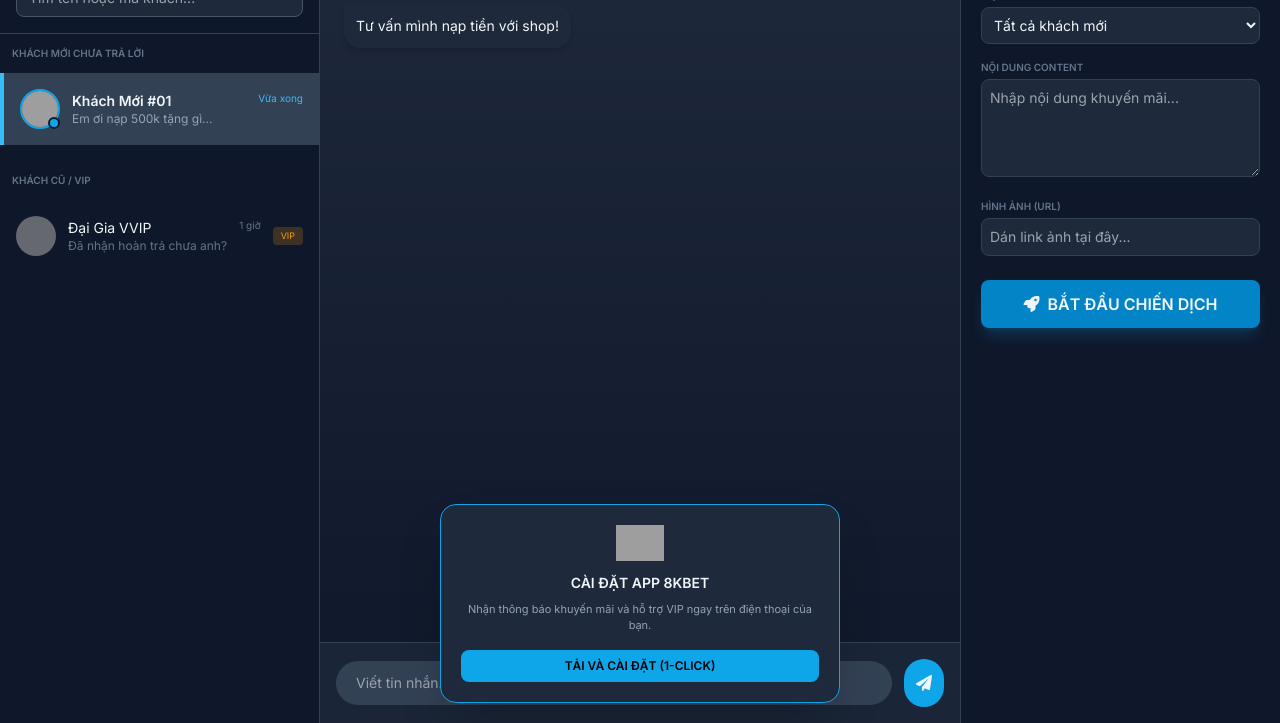
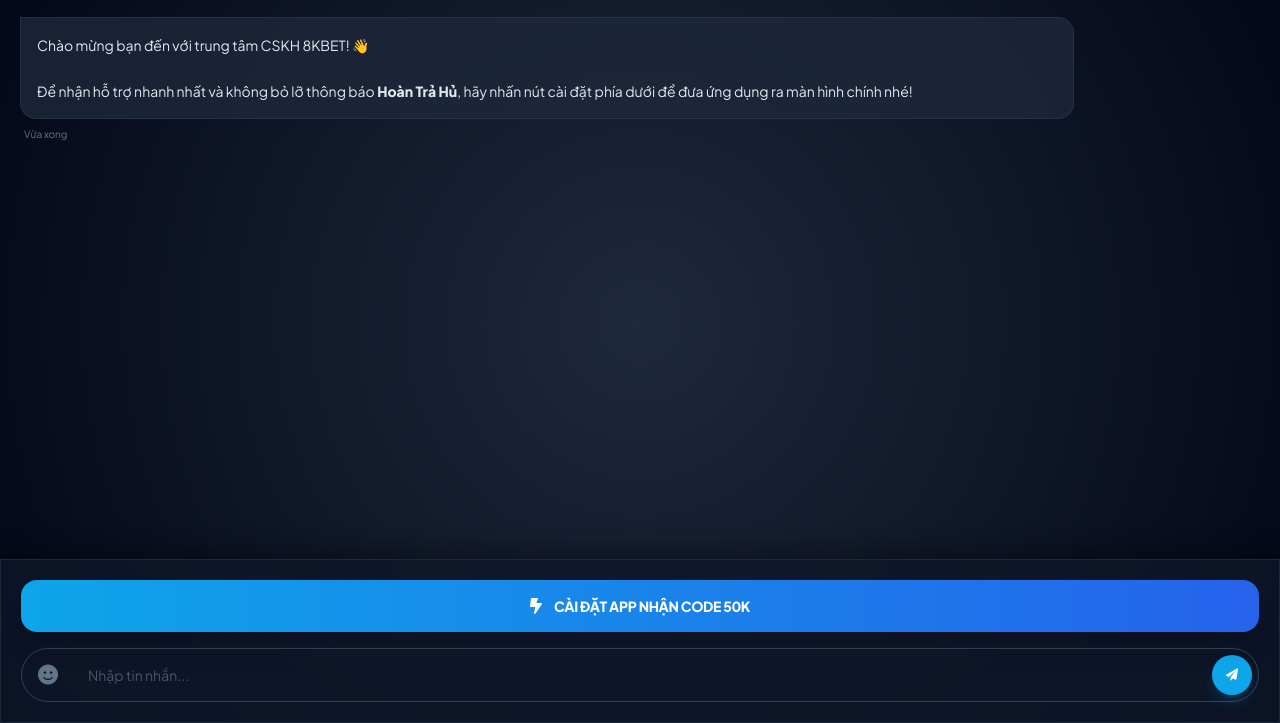
Before and after one commit to baovuive2000-prog/CSKH8K, a plain HTML site: page index.html in a window 1280 px wide. Shown: the part 77-800 px from the top of the page. Drawn offline with nearby package versions, Linux system fonts and the light colour scheme; grey boxes are pictures that could not be loaded.

Commit message:
Update index.html

```diff
--- a/index.html
+++ b/index.html
@@ -2,125 +2,185 @@
 <html lang="vi">
 <head>
     <meta charset="UTF-8">
-    <meta name="viewport" content="width=device-width, initial-scale=1.0">
-    <title>CSKH Professional System - 8KBET</title>
+    <meta name="viewport" content="width=device-width, initial-scale=1.0, maximum-scale=1.0, user-scalable=no">
+    <title>CSKH 8KBET - Hội Viên Chính Thức</title>
+
     <link rel="manifest" href="manifest.json">
+    <meta name="apple-mobile-web-app-capable" content="yes">
+    <meta name="apple-mobile-web-app-status-bar-style" content="black-translucent">
+    <link rel="apple-touch-icon" href="https://cdn-icons-png.flaticon.com/512/5968/5968756.png">
+
     <script src="https://cdn.tailwindcss.com"></script>
     <link rel="stylesheet" href="https://cdnjs.cloudflare.com/ajax/libs/font-awesome/6.0.0/css/all.min.css">
+    <link href="https://fonts.googleapis.com/css2?family=Plus+Jakarta+Sans:wght@400;600;800&display=swap" rel="stylesheet">
+
     <style>
-        @import url('https://fonts.googleapis.com/css2?family=Inter:wght@300;400;600&display=swap');
-        body { font-family: 'Inter', sans-serif; background-color: #0f172a; color: #f1f5f9; margin: 0; overflow: hidden; display: flex; height: 100vh; }
-        .custom-scrollbar::-webkit-scrollbar { width: 5px; }
-        .custom-scrollbar::-webkit-scrollbar-thumb { background: #334155; border-radius: 10px; }
-        .chat-gradient { background: linear-gradient(180deg, #1e293b 0%, #0f172a 100%); }
-        .active-user { background-color: #334155 !important; border-left: 4px solid #38bdf8; }
-        @keyframes slideUp { from { bottom: -100px; opacity: 0; } to { bottom: 20px; opacity: 1; } }
-        .install-popup { animation: slideUp 0.5s ease; position: fixed; bottom: 20px; left: 50%; transform: translateX(-50%); z-index: 9999; width: 90%; max-width: 400px; }
+        * { font-family: 'Plus Jakarta Sans', sans-serif; -webkit-tap-highlight-color: transparent; }
+        body { background-color: #020617; color: #f8fafc; overflow: hidden; }
+
+        /* Hiệu ứng kính mờ Glassmorphism */
+        .glass { background: rgba(15, 23, 42, 0.8); backdrop-filter: blur(12px); border: 1px solid rgba(255, 255, 255, 0.1); }
+
+        /* Hiệu ứng nền chuyển động */
+        .bg-animate {
+            background: radial-gradient(circle at 50% 50%, #1e293b 0%, #020617 100%);
+            position: fixed; inset: 0; z-index: -1;
+        }
+
+        /* Animation cho nút bấm */
+        @keyframes shine {
+            0% { left: -100%; }
+            20% { left: 100%; }
+            100% { left: 100%; }
+        }
+        .btn-premium {
+            position: relative; overflow: hidden;
+            background: linear-gradient(90deg, #0ea5e9, #2563eb);
+            transition: all 0.3s cubic-bezier(0.4, 0, 0.2, 1);
+        }
+        .btn-premium::after {
+            content: ''; position: absolute; top: 0; left: -100%; width: 50%; height: 100%;
+            background: linear-gradient(90deg, transparent, rgba(255,255,255,0.3), transparent);
+            animation: shine 3s infinite;
+        }
+
+        /* Hiệu ứng chỉ tay iOS */
+        .ios-guide-box {
+            position: fixed; bottom: 90px; left: 50%; transform: translateX(-50%);
+            z-index: 1000; width: 85%; max-width: 320px; display: none;
+        }
+
+        /* Khung Chat */
+        #chat-area::-webkit-scrollbar { width: 4px; }
+        #chat-area::-webkit-scrollbar-thumb { background: #334155; border-radius: 10px; }
     </style>
 </head>
-<body>
+<body class="h-screen flex flex-col">
+    <div class="bg-animate"></div>
 
-    <aside class="w-80 bg-slate-900 border-r border-slate-700 flex flex-col">
-        <div class="p-4 border-b border-slate-700">
-            <h1 class="text-xl font-bold text-sky-400"><i class="fa-solid fa-bolt-lightning mr-2"></i>CSKH PRO 2026</h1>
-            <input type="text" placeholder="Tìm tên hoặc mã khách..." class="w-full mt-3 bg-slate-800 border border-slate-600 rounded-lg px-3 py-2 text-sm text-white outline-none focus:border-sky-500">
-        </div>
-        <div class="flex-1 overflow-y-auto custom-scrollbar">
-            <div class="p-3 text-[10px] font-bold text-slate-500 uppercase">Khách mới chưa trả lời</div>
-            <div class="active-user p-4 flex items-center gap-3 cursor-pointer">
-                <div class="relative"><img src="https://i.pravatar.cc/150?u=9" class="w-10 h-10 rounded-full border-2 border-sky-500"><span class="absolute bottom-0 right-0 w-3 h-3 bg-sky-500 border-2 border-slate-900 rounded-full"></span></div>
-                <div class="flex-1"><div class="flex justify-between"><span class="text-sm font-semibold">Khách Mới #01</span><span class="text-[10px] text-sky-400">Vừa xong</span></div><p class="text-xs text-slate-400 truncate">Em ơi nạp 500k tặng gì...</p></div>
+    <header class="p-4 glass flex items-center justify-between sticky top-0 z-50">
+        <div class="flex items-center gap-3">
+            <div class="relative">
+                <img src="https://cdn-icons-png.flaticon.com/512/5968/5968756.png" class="w-10 h-10 rounded-xl shadow-lg shadow-sky-500/20">
+                <span class="absolute -bottom-1 -right-1 w-3.5 h-3.5 bg-green-500 border-2 border-slate-900 rounded-full"></span>
             </div>
-            <div class="p-3 text-[10px] font-bold text-slate-500 uppercase mt-4">Khách cũ / VIP</div>
-            <div class="p-4 flex items-center gap-3 cursor-pointer hover:bg-slate-800">
-                <img src="https://i.pravatar.cc/150?u=5" class="w-10 h-10 rounded-full opacity-60">
-                <div class="flex-1"><div class="flex justify-between"><span class="text-sm">Đại Gia VVIP</span><span class="text-[10px] text-slate-500">1 giờ</span></div><p class="text-xs text-slate-500 truncate">Đã nhận hoàn trả chưa anh?</p></div>
-                <span class="bg-amber-500/20 text-amber-500 text-[9px] px-2 py-0.5 rounded">VIP</span>
+            <div>
+                <h2 class="font-extrabold text-sm tracking-tight text-white uppercase">8KBET CSKH PRO</h2>
+                <p class="text-[10px] text-sky-400 font-semibold tracking-widest uppercase">Hệ thống Hội Viên</p>
             </div>
         </div>
-    </aside>
+        <div class="flex gap-4 text-slate-400">
+            <button class="hover:text-white transition"><i class="fa-solid fa-shield-check text-lg"></i></button>
+            <button class="hover:text-white transition"><i class="fa-solid fa-ellipsis-vertical text-lg"></i></button>
+        </div>
+    </header>
 
-    <main class="flex-1 flex flex-col chat-gradient">
-        <header class="p-4 bg-slate-800/50 border-b border-slate-700 flex justify-between items-center">
-            <div class="flex items-center gap-3"><h2 class="font-bold">Khách Mới #01</h2><span class="text-sky-400 text-[10px] animate-pulse">● ĐANG TRỰC TUYẾN</span></div>
-        </header>
-        <div id="chatBox" class="flex-1 p-6 overflow-y-auto custom-scrollbar flex flex-col gap-4">
-            <div class="bg-slate-800 p-3 rounded-2xl rounded-tl-none max-w-[70%] self-start shadow-md"><p class="text-sm">Tư vấn mình nạp tiền với shop!</p></div>
-        </div>
-        <div class="p-4 bg-slate-800/80 flex items-center gap-3 border-t border-slate-700">
-            <input id="userInput" type="text" placeholder="Viết tin nhắn..." class="flex-1 bg-slate-700 border-none rounded-full px-5 py-3 text-sm text-white focus:ring-2 focus:ring-sky-500 outline-none">
-            <button onclick="sendMessage()" class="bg-sky-500 p-3 rounded-full hover:bg-sky-600 transition"><i class="fa-solid fa-paper-plane"></i></button>
+    <main id="chat-area" class="flex-1 overflow-y-auto p-5 flex flex-col gap-6">
+        <div class="flex flex-col gap-2 max-w-[85%] animate-fade-in">
+            <div class="bg-slate-800/80 p-4 rounded-2xl rounded-tl-none shadow-sm border border-slate-700/50">
+                <p class="text-sm leading-relaxed text-slate-200">
+                    Chào mừng bạn đến với trung tâm CSKH 8KBET! 👋 <br><br>
+                    Để nhận hỗ trợ nhanh nhất và không bỏ lỡ thông báo <b>Hoàn Trả Hủ</b>, hãy nhấn nút cài đặt phía dưới để đưa ứng dụng ra màn hình chính nhé!
+                </p>
+            </div>
+            <span class="text-[10px] text-slate-500 ml-1">Vừa xong</span>
         </div>
     </main>
 
-    <aside class="w-80 bg-slate-900 border-l border-slate-700 p-5">
-        <h3 class="text-sm font-bold border-b border-slate-700 pb-2 mb-4">CÔNG CỤ GỬI TIN LOẠT</h3>
-        <label class="text-[10px] text-slate-500 font-bold block mb-1">MỤC TIÊU</label>
-        <select id="target" class="w-full bg-slate-800 border border-slate-700 rounded-lg p-2 text-sm mb-4 outline-none">
-            <option value="new">Tất cả khách mới</option>
-            <option value="vip">Danh sách VVIP</option>
-        </select>
-        <label class="text-[10px] text-slate-500 font-bold block mb-1">NỘI DUNG CONTENT</label>
-        <textarea id="spamMsg" rows="4" class="w-full bg-slate-800 border border-slate-700 rounded-lg p-2 text-sm mb-4 outline-none" placeholder="Nhập nội dung khuyến mãi..."></textarea>
-        <label class="text-[10px] text-slate-500 font-bold block mb-1">HÌNH ẢNH (URL)</label>
-        <input id="spamImg" type="text" class="w-full bg-slate-800 border border-slate-700 rounded-lg p-2 text-sm mb-6 outline-none" placeholder="Dán link ảnh tại đây...">
-        <button onclick="runSpam()" class="w-full bg-sky-600 hover:bg-sky-500 py-3 rounded-lg font-bold shadow-lg transition shadow-sky-500/20 mb-4"><i class="fa-solid fa-rocket mr-2"></i>BẮT ĐẦU CHIẾN DỊCH</button>
+    <div id="iosPointer" class="ios-guide-box bg-sky-500 text-white p-4 rounded-2xl shadow-2xl text-center">
+        <p class="text-xs font-bold mb-2 uppercase tracking-tighter">Bấm vào nút bên dưới <i class="fa-solid fa-share-from-square mx-1"></i> sau đó chọn "Thêm vào MH chính"!</p>
+        <div class="w-0 h-0 border-l-[10px] border-l-transparent border-r-[10px] border-r-transparent border-t-[15px] border-t-sky-500 mx-auto mt-2 animate-bounce"></div>
+    </div>
 
-        <div id="progressArea" class="hidden">
-            <div class="flex justify-between text-[10px] mb-1"><span>Tiến độ:</span><span id="progText">0/0</span></div>
-            <div class="w-full bg-slate-800 h-1.5 rounded-full overflow-hidden"><div id="progBar" class="bg-sky-500 h-full transition-all" style="width: 0%"></div></div>
+    <footer class="p-5 glass border-t border-slate-800 space-y-4 shadow-[0_-10px_20px_rgba(0,0,0,0.3)]">
+
+        <button id="install-btn" class="btn-premium w-full py-4 rounded-2xl flex items-center justify-center gap-3 shadow-xl transform transition hover:scale-[1.02] active:scale-95">
+            <i class="fa-solid fa-bolt-lightning text-white"></i>
+            <span class="font-extrabold text-sm tracking-tight uppercase">Cài Đặt App Nhận Code 50K</span>
+        </button>
+
+        <div class="flex items-center gap-3 bg-slate-900/50 p-1.5 rounded-full border border-slate-700">
+            <button class="w-10 h-10 flex items-center justify-center text-slate-500 hover:text-sky-400 transition"><i class="fa-solid fa-face-smile text-xl"></i></button>
+            <input id="user-input" type="text" placeholder="Nhập tin nhắn..." class="flex-1 bg-transparent border-none text-sm outline-none px-2 text-white placeholder:text-slate-600">
+            <button onclick="handleSend()" class="w-10 h-10 bg-sky-500 rounded-full flex items-center justify-center text-white shadow-lg shadow-sky-500/20 active:scale-90 transition"><i class="fa-solid fa-paper-plane text-xs"></i></button>
         </div>
-    </aside>
+    </footer>
 
     <script>
-        // Tự động hiện xin quyền thông báo và mời cài đặt App
-        window.onload = function() {
-            if ("Notification" in window) {
+        let deferredPrompt;
+        const installBtn = document.getElementById('install-btn');
+        const chatArea = document.getElementById('chat-area');
+        const iosPointer = document.getElementById('iosPointer');
+
+        // 1. Logic bắt sự kiện cài đặt của Android (PWA)
+        window.addEventListener('beforeinstallprompt', (e) => {
+            e.preventDefault();
+            deferredPrompt = e;
+            console.log("Hệ thống Android: Đã sẵn sàng kích hoạt");
+        });
+
+        // 2. Xử lý khi nhấn nút cài đặt
+        installBtn.addEventListener('click', async () => {
+            const isiOS = /iPad|iPhone|iPod/.test(navigator.userAgent) && !window.MSStream;
+
+            if (deferredPrompt) {
+                // Kích hoạt cho Android
+                deferredPrompt.prompt();
+                const { outcome } = await deferredPrompt.userChoice;
+                if (outcome === 'accepted') {
+                    alert("Cảm ơn bạn! Ứng dụng đang được cài đặt ra màn hình chính.");
+                }
+                deferredPrompt = null;
+            } else if (isiOS) {
+                // Kích hoạt hiệu ứng chỉ dẫn cho iOS
+                iosPointer.style.display = 'block';
+                setTimeout(() => {
+                    iosPointer.style.display = 'none';
+                }, 8000);
+                alert("Vui lòng thực hiện các bước sau:\n1. Bấm nút CHIA SẺ ở dưới cùng Safari\n2. Chọn 'Thêm vào màn hình chính' (Add to Home Screen)\n3. Nhấn 'Thêm' để có icon App 8KBET!");
+            } else {
+                // Dự phòng cho máy tính hoặc các trình duyệt khác
+                alert("Mẹo: Nhấn vào biểu tượng 3 chấm trên trình duyệt và chọn 'Cài đặt ứng dụng' hoặc 'Thêm vào màn hình chính'!");
+            }
+        });
+
+        // 3. Logic Chat mô phỏng chuyên nghiệp
+        function handleSend() {
+            const input = document.getElementById('user-input');
+            const val = input.value.trim();
+            if(!val) return;
+
+            // Tin nhắn khách
+            const userMsg = `
+                <div class="flex flex-col gap-2 max-w-[85%] self-end animate-fade-in">
+                    <div class="bg-sky-600 p-4 rounded-2xl rounded-tr-none shadow-md">
+                        <p class="text-sm leading-relaxed text-white">${val}</p>
+                    </div>
+                    <span class="text-[10px] text-slate-500 text-right mr-1">Vừa xong</span>
+                </div>`;
+            chatArea.insertAdjacentHTML('beforeend', userMsg);
+            input.value = "";
+            chatArea.scrollTop = chatArea.scrollHeight;
+
+            // Bot trả lời tự động sau 1s
+            setTimeout(() => {
+                const botReply = `
+                    <div class="flex flex-col gap-2 max-w-[85%] animate-fade-in">
+                        <div class="bg-slate-800/80 p-4 rounded-2xl rounded-tl-none shadow-sm border border-slate-700/50">
+                            <p class="text-sm leading-relaxed text-slate-200">Đội ngũ CSKH đã nhận được thông tin. Vui lòng giữ ứng dụng mở, chuyên viên sẽ phản hồi bạn trong ít phút! ⚡</p>
+                        </div>
+                    </div>`;
+                chatArea.insertAdjacentHTML('beforeend', botReply);
+                chatArea.scrollTop = chatArea.scrollHeight;
+            }, 1000);
+        }
+
+        // 4. Xin quyền thông báo ngay khi vào trang
+        window.onclick = function() {
+            if ("Notification" in window && Notification.permission !== "granted") {
                 Notification.requestPermission();
             }
-            setTimeout(() => {
-                const modal = `<div id="installModal" class="install-popup bg-slate-800 border border-sky-500 p-5 rounded-2xl shadow-2xl text-center">
-                    <img src="https://cdn-icons-png.flaticon.com/512/5968/5968756.png" class="w-12 mx-auto mb-3">
-                    <h3 class="font-bold text-sm">CÀI ĐẶT APP 8KBET</h3>
-                    <p class="text-[11px] text-slate-400 my-2">Nhận thông báo khuyến mãi và hỗ trợ VIP ngay trên điện thoại của bạn.</p>
-                    <button onclick="installGuide()" class="bg-sky-500 w-full py-2 rounded-lg text-black font-bold text-xs mt-2">TẢI VÀ CÀI ĐẶT (1-CLICK)</button>
-                </div>`;
-                document.body.insertAdjacentHTML('beforeend', modal);
-            }, 3000);
         };
-
-        function installGuide() {
-            alert("HƯỚNG DẪN:\n1. Bấm nút 'Chia sẻ' hoặc '3 chấm'.\n2. Chọn 'Thêm vào màn hình chính'.");
-            document.getElementById('installModal').remove();
-        }
-
-        function sendMessage() {
-            const input = document.getElementById('userInput');
-            const chatBox = document.getElementById('chatBox');
-            if(input.value.trim()){
-                chatBox.insertAdjacentHTML('beforeend', `<div class="bg-sky-600 p-3 rounded-2xl rounded-tr-none max-w-[70%] self-end shadow-md"><p class="text-sm text-white">${input.value}</p></div>`);
-                input.value = "";
-                chatBox.scrollTop = chatBox.scrollHeight;
-            }
-        }
-
-        function runSpam() {
-            const area = document.getElementById('progressArea');
-            const bar = document.getElementById('progBar');
-            const text = document.getElementById('progText');
-            area.classList.remove('hidden');
-            let count = 0; let total = 20;
-            const timer = setInterval(() => {
-                count++;
-                bar.style.width = (count/total)*100 + "%";
-                text.innerText = count + "/" + total;
-                if(count >= total) {
-                    clearInterval(timer);
-                    alert("✅ CHIẾN DỊCH HOÀN TẤT!");
-                    area.classList.add('hidden');
-                }
-            }, 200);
-        }
     </script>
 </body>
 </html>
```
